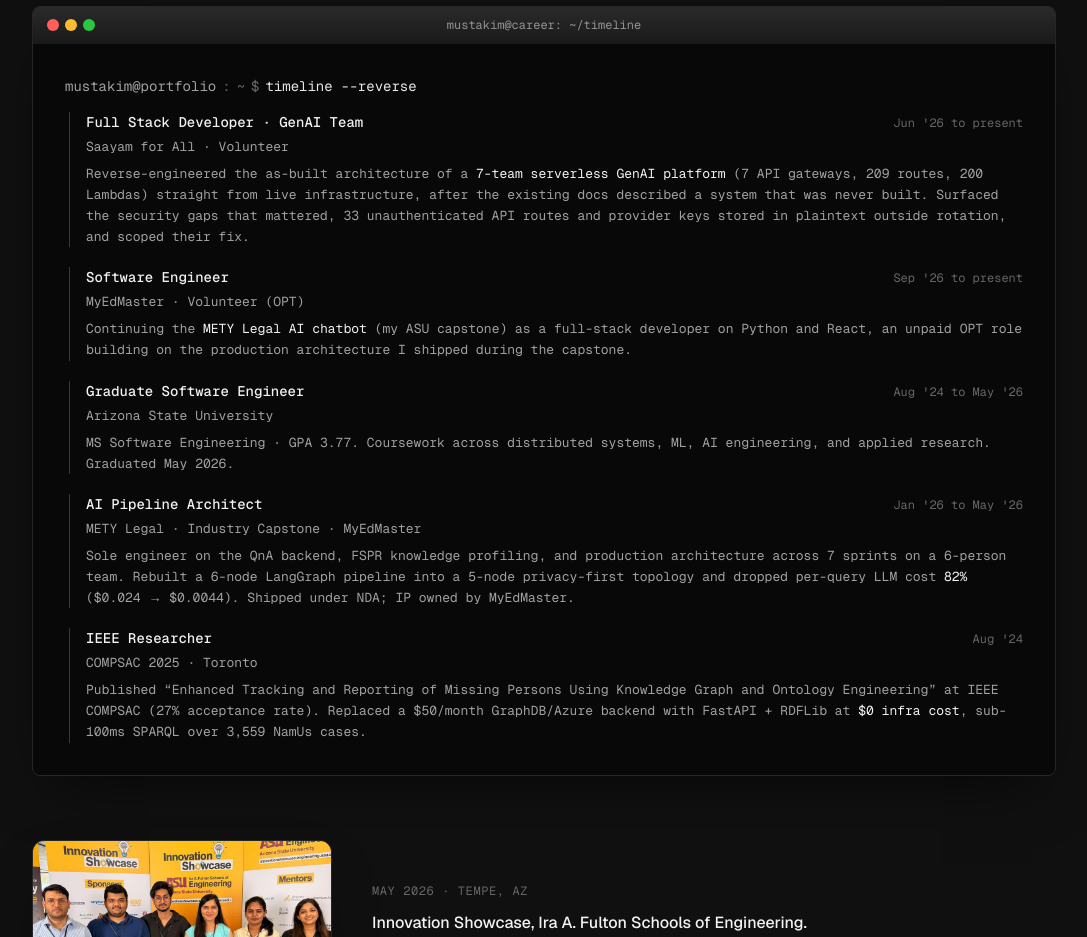
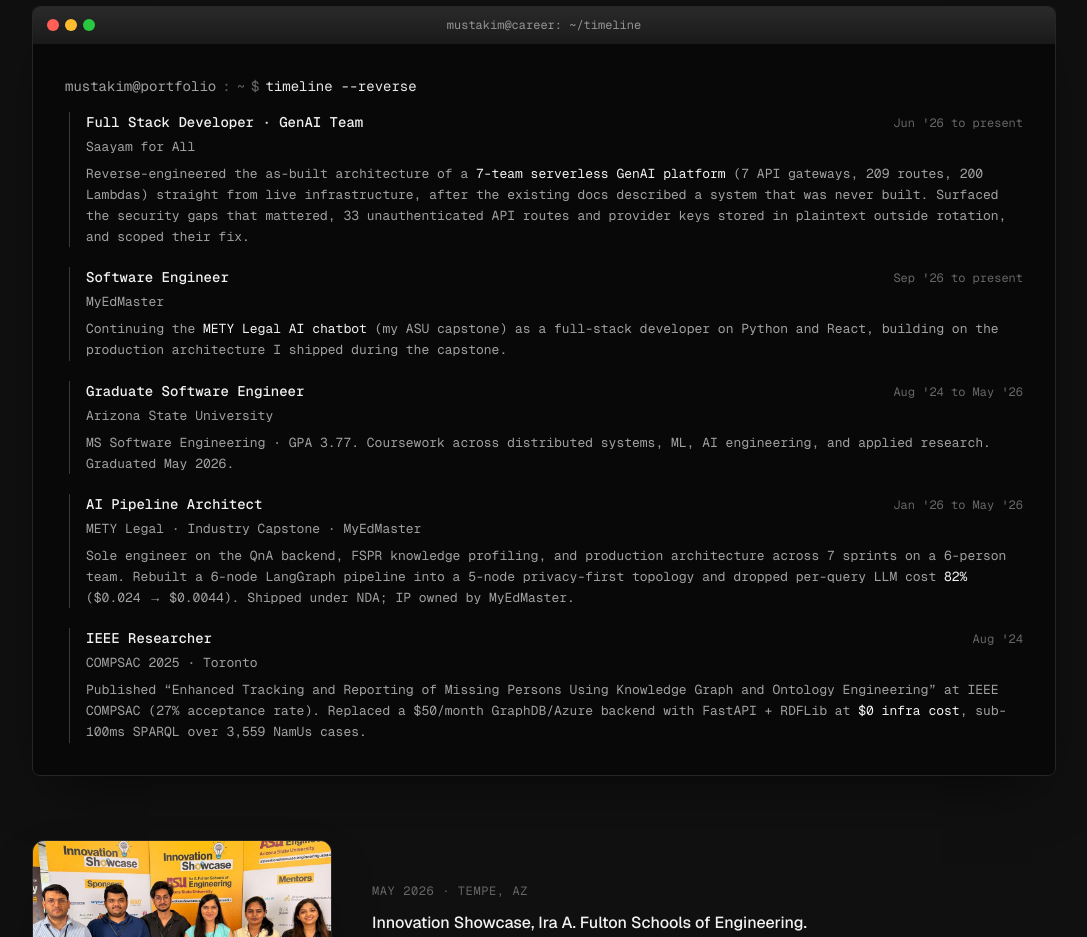
Before and after one commit to MustakimFS/portfolio, a Next.js app: page /info in a window 1280 px wide. Shown: the part 880-1817 px from the top of the page, without its empty margins (96-1183 px from the left). Built offline with nearby package versions, Linux system fonts and the light colour scheme; no server answers; a web font is replaced by a local one.

Commit message:
content: drop volunteer/OPT labels from experience, keep titles only
Removed 'Volunteer' from the Saayam entry and 'Volunteer (OPT)' / 'unpaid
OPT' from the MyEdMaster entry; entries now show role + org only.

```diff
--- a/src/app/info/page.tsx
+++ b/src/app/info/page.tsx
@@ -112,7 +112,7 @@
                   <div className="space-y-5 mt-1">
                     <ExperienceEntry
                       role="Full Stack Developer · GenAI Team"
-                      org="Saayam for All · Volunteer"
+                      org="Saayam for All"
                       period="Jun '26 to present"
                       summary={
                         <>
@@ -129,15 +129,15 @@
                     />
                     <ExperienceEntry
                       role="Software Engineer"
-                      org="MyEdMaster · Volunteer (OPT)"
+                      org="MyEdMaster"
                       period="Sep '26 to present"
                       summary={
                         <>
                           Continuing the{' '}
                           <span className="text-bone">METY Legal AI chatbot</span>{' '}
                           (my ASU capstone) as a full-stack developer on Python
-                          and React, an unpaid OPT role building on the
-                          production architecture I shipped during the capstone.
+                          and React, building on the production architecture I
+                          shipped during the capstone.
                         </>
                       }
                     />
```
